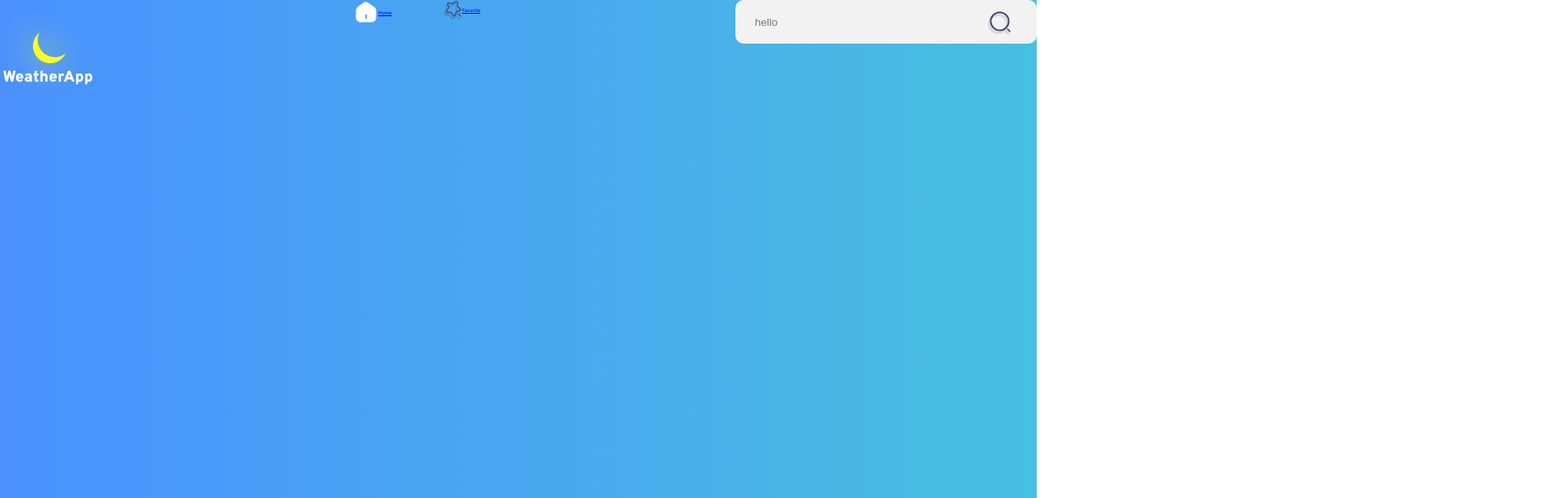
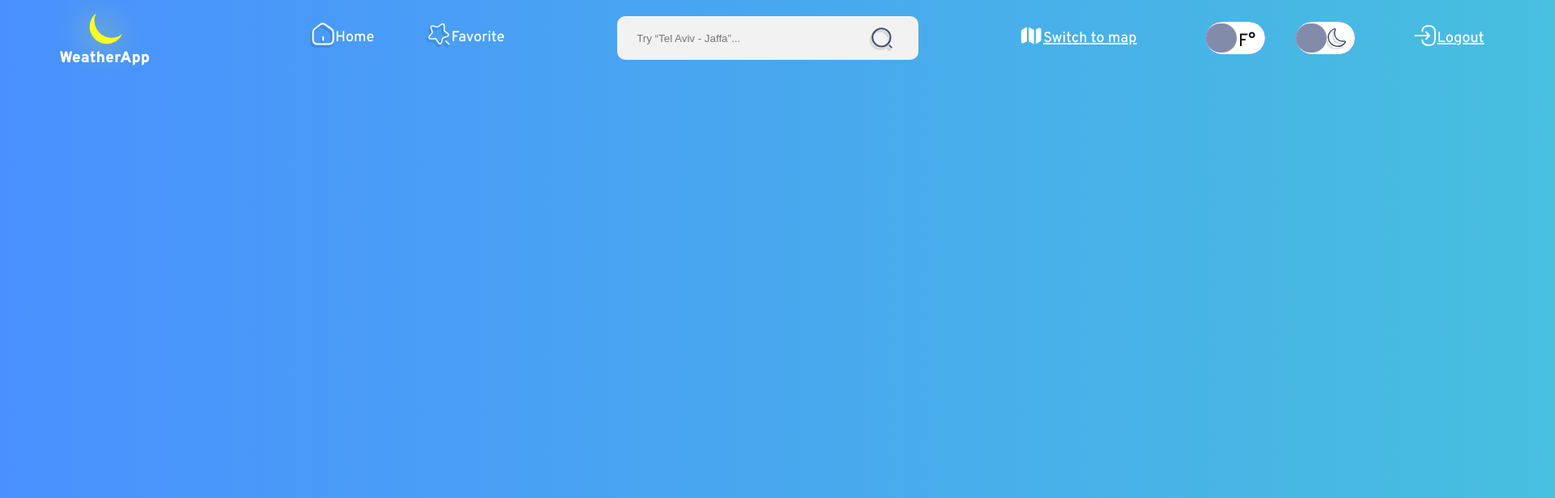
Before and after one commit to sagibarshai/Weather, a React (Create React App) app: page / in a window 1280 px wide. Shown: the top 616 px of the page at 81% size, 1920 px wide, since content can reach past the window. Built offline with nearby package versions, Linux system fonts and the light colour scheme.

Commit message:
working on header

```diff
--- a/src/GolbalStyle.tsx
+++ b/src/GolbalStyle.tsx
@@ -1,10 +1,11 @@
-import { createGlobalStyle, GlobalStyleComponent } from 'styled-components'
+import { createGlobalStyle, GlobalStyleComponent } from "styled-components";
 const GlobalStyle = createGlobalStyle`
 html, body {
     font-size: 62.5%;
     margin: 0 ;
     padding:0 ;
     font-family: 'Overpass', sans-serif;
+    /* overflow-x: hidden; */
     }
-`
+`;
 export default GlobalStyle;
--- a/src/components/Header.tsx
+++ b/src/components/Header.tsx
@@ -1,37 +1,74 @@
-import React from "react";
+import React, { useState } from "react";
 import { NavLink } from "react-router-dom";
+import themes from "../shared/themes/themes";
 import Input from "../shared/UIElements/Inputs/Input";
+import { StyledButton } from "../shared/UIElements/Button/Button";
 import { StyledHeader, StyledDiv } from "./StyledHeader";
 import { StyledIcon } from "../shared/Icons/Icon";
 import { ReactComponent as IconLogo } from "../shared/svg/logo.svg";
-import { ReactComponent as IconHomeFull } from "../shared/svg/home-full.svg";
-import { ReactComponent as IconFavoriteOutline } from "../shared/svg/fav-outline.svg";
 import { ReactComponent as IconSearchDark } from "../shared/svg/search-dark.svg";
+import { ReactComponent as IconMap } from "../shared/svg/map.svg";
+import { ReactComponent as IconMoonDark } from "../shared/svg/moon-dark.svg";
+import { ReactComponent as IconSunDark } from "../shared/svg/sun-dark.svg";
+import { ReactComponent as IconLogout } from "../shared/svg/log-out.svg";
+import Checkbox from "../shared/UIElements/Inputs/Checkbox";
+import NavLinkActiveStyle from "../shared/navLinks/NavLinkActiveStyle";
+import links, { Links } from "../shared/links/links";
+import { CSSProperties } from "styled-components";
 const Header = () => {
+     const [activeIcon, setActiveIcon] = useState<JSX.Element>();
+     const [activeIconId, setActiveIconId] = useState<string>();
+     const NavLinkStyleHandler = (isActive: boolean, link: Links) => {
+          if (isActive) {
+               setActiveIconId(link.to);
+               setActiveIcon(link.activeIcon);
+               return NavLinkActiveStyle;
+          }
+          return;
+     };
+
      return (
           <StyledHeader>
-               <StyledIcon>
+               <StyledDiv marginLeft="70px">
+                    <StyledIcon width="auto" height="142px">
                          <IconLogo />
                     </StyledIcon>
-               <StyledDiv>
-                    <NavLink to="/home">
+               </StyledDiv>
+               <StyledDiv gap="63px" marginLeft="190px">
+                    {links.map((link) => {
+                         return (
+                              <NavLink
+                                   key={link.to}
+                                   to={link.to}
+                                   style={({ isActive }) => {
+                                        return NavLinkStyleHandler(
+                                             isActive,
+                                             link
+                                        ) as CSSProperties;
+                                   }}
+                              >
+                                   <StyledButton
+                                        textUnderline="none"
+                                        variant="linkWithImg"
+                                        color={themes.white}
+                                   >
                                         <StyledIcon>
-                              <IconHomeFull />
+                                             {activeIconId === link.to
+                                                  ? activeIcon
+                                                  : link.defaultIcon}
                                         </StyledIcon>
-                         Home
+                                        {link.name}
+                                   </StyledButton>
                               </NavLink>
-                    <NavLink to="/favorite">
-                         <StyledIcon>
-                              <IconFavoriteOutline />
-                         </StyledIcon>
-                         Favorite
-                    </NavLink>
+                         );
+                    })}
                </StyledDiv>
+               <StyledDiv marginLeft="139px">
                     <Input
                          variant="active"
                          width="324px"
                          height="22px"
-                    placeHolder="hello"
+                         placeHolder="Try “Tel Aviv - Jaffa”..."
                     >
                          <StyledIcon
                               position="absolute"
@@ -42,6 +79,39 @@ const Header = () => {
                               <IconSearchDark />
                          </StyledIcon>
                     </Input>
+               </StyledDiv>
+               <StyledDiv marginLeft="124px">
+                    <StyledButton variant="linkWithImg" color={themes.white}>
+                         <StyledIcon width="30px" height="30px">
+                              <IconMap />
+                         </StyledIcon>
+                         Switch to map
+                    </StyledButton>
+               </StyledDiv>
+               <StyledDiv gap="38px" marginLeft="85px">
+                    <Checkbox
+                         htmlFor="degrees"
+                         id="degrees"
+                         variant="checkbox"
+                         LeftIcon="C°"
+                         rightIcon="F°"
+                    />
+                    <Checkbox
+                         htmlFor="mood"
+                         id="mood"
+                         variant="checkbox"
+                         LeftIcon={<IconSunDark />}
+                         rightIcon={<IconMoonDark />}
+                    />
+               </StyledDiv>
+               <StyledDiv marginLeft="72px" marginRight="70px">
+                    <StyledButton variant="linkWithImg" color={themes.white}>
+                         <StyledIcon width="30px" height="30px">
+                              <IconLogout />
+                         </StyledIcon>
+                         Logout
+                    </StyledButton>
+               </StyledDiv>
           </StyledHeader>
      );
 };
--- a/src/components/StyledHeader.tsx
+++ b/src/components/StyledHeader.tsx
@@ -1,16 +1,20 @@
 import styled from "styled-components";
 type StyledDivProps = {
      gap?: string;
+     marginLeft?: string;
+     marginRight?: string;
 };
 export const StyledHeader = styled.header`
-     width: 100%;
+     width: 100vw;
      height: 94px;
      background-color: transparent;
      display: flex;
      justify-content: space-between;
+     align-items: center;
 `;
 export const StyledDiv = styled.div<StyledDivProps>`
      display: flex;
-     justify-content: space-between;
-     gap: ${(props) => props.gap || "63px"};
+     justify-content: space-around;
+     gap: ${(props) => props.gap || "0px"};
+     margin-left: ${(props) => props.marginLeft || "0px"};
 `;
--- a/src/pages/StyledHome.tsx
+++ b/src/pages/StyledHome.tsx
@@ -3,6 +3,6 @@ import themes from "../shared/themes/themes";
 
 export const StyledPageContainer = styled.div`
      background-image: ${themes.backgroundPraimary};
-     min-width: 100vw;
      min-height: 100vh;
+     width: 1920px;
 `;
--- a/src/shared/UIElements/Button/Button.tsx
+++ b/src/shared/UIElements/Button/Button.tsx
@@ -11,6 +11,7 @@ type StyledButtonVariant =
 interface StyledButtonProps {
      variant?: StyledButtonVariant;
      colors?: Colors;
+     textUnderline?: string;
 }
 
 export const StyledButton = styled.button<StyledButtonProps>`
@@ -64,13 +65,14 @@ export const StyledButton = styled.button<StyledButtonProps>`
                       height: 22px;
                       font-weight: 500;
                       line-height: 1.2;
-                      color: #222;
+                      color: ${props.color || "#222"};
                       background: transparent;
                       box-shadow: none;
                       padding: 0;
                       width: max-content;
                       height: max-content;
-                      text-decoration: underline solid 2px;
+                      text-decoration: ${props.textUnderline ||
+                      "underline solid 2px"};
                  `
                : ""}
 `;
--- /dev/null
+++ b/src/shared/UIElements/Inputs/Checkbox.tsx
@@ -0,0 +1,70 @@
+import styled, { css } from "styled-components";
+import themes from "../../themes/themes";
+type Props = {
+     variant: "checkbox";
+     LeftIcon: string | JSX.Element;
+     rightIcon: string | JSX.Element;
+     id: string;
+     htmlFor?: any;
+};
+const StyledLabel = styled.label`
+     width: 73px;
+     height: 40px;
+     border-radius: 100px;
+     display: inline-block;
+     cursor: pointer;
+     background-color: blue;
+     /* overflow: hidden; */
+`;
+const StyledDivToggle = styled.div`
+     position: relative;
+     width: 73px;
+     height: 40px;
+     border-radius: 100px;
+     transition: background-color 0.4s;
+     background-color: ${themes.white};
+     &::after {
+          content: "";
+          position: absolute;
+          top: 50%;
+          left: 0;
+          transform: translateY(-50%);
+          height: 36px;
+          width: 38px;
+          background-color: ${themes.fadeText};
+          border-radius: 100px;
+          transition: transform 0.4s;
+     }
+`;
+const StyledInput = styled.input`
+     display: none;
+     &:checked + ${StyledDivToggle}::after {
+          transform: translate(35px, -50%);
+     }
+`;
+const StyledIconState = styled.div`
+     display: inline-block;
+     height: auto;
+     font-size: 2.2rem;
+     vertical-align: middle;
+     position: absolute;
+     top: 60%;
+     transform: translate(-50%, -50%);
+`;
+const Checkbox: React.FC<Props> = (props) => {
+     return (
+          <StyledLabel htmlFor={props.htmlFor}>
+               <StyledInput type="checkbox" id={props.id} />
+               <StyledDivToggle>
+                    <StyledIconState style={{ left: "30%" }}>
+                         {props.LeftIcon}
+                    </StyledIconState>
+                    <StyledIconState style={{ left: "70%" }}>
+                         {props.rightIcon}
+                    </StyledIconState>
+               </StyledDivToggle>
+          </StyledLabel>
+     );
+};
+
+export default Checkbox;
--- a/src/shared/UIElements/Inputs/Input.tsx
+++ b/src/shared/UIElements/Inputs/Input.tsx
@@ -1,6 +1,7 @@
 import styled, { css } from "styled-components";
+import { StyledIcon } from "../../Icons/Icon";
 import themes from "../../themes/themes";
-type InputProps = "inactive" | "focus" | "active" | "validation" | "checkbox";
+type InputProps = "inactive" | "focus" | "active" | "validation";
 interface Variant {
      variant?: InputProps;
 }
@@ -16,7 +17,6 @@ type Props = {
      position?: string;
      padding?: string;
      children?: JSX.Element;
-     border?: string;
 };
 type ErrorMessage = {
      display?: string;
--- a/src/shared/links/links.tsx
+++ b/src/shared/links/links.tsx
@@ -1,10 +1,26 @@
+import { ReactComponent as IconHomeFull } from "../svg/home-full.svg";
+import { ReactComponent as IconFavoriteFull } from "../svg/fav-full.svg";
+import { ReactComponent as IconHomeOutline } from "../svg/home-outline.svg";
+import { ReactComponent as IconFavoriteOutline } from "../svg/fav-outline.svg";
+
 export type Links = {
      to: string;
      name: string;
+     activeIcon?: JSX.Element;
+     defaultIcon?: JSX.Element;
 };
-
 const links: Links[] = [
-     { to: "/home", name: "Home" },
-     { to: "/favorite", name: "Favorite" },
+     {
+          to: "/home",
+          name: "Home",
+          activeIcon: <IconHomeFull />,
+          defaultIcon: <IconHomeOutline />,
+     },
+     {
+          to: "/favorite",
+          name: "Favorite",
+          activeIcon: <IconFavoriteFull />,
+          defaultIcon: <IconFavoriteOutline />,
+     },
 ];
 export default links;
--- /dev/null
+++ b/src/shared/navLinks/NavLinkActiveStyle.tsx
@@ -0,0 +1,15 @@
+import themes from "../themes/themes";
+type ObjectTypes = {
+     borderBottom?: string;
+     textDecoration?: string;
+     paddingBottom?: string;
+     color?: string;
+     marginRight?: string;
+};
+const NavLinkActiveStyle: ObjectTypes = {
+     borderBottom: "3px solid white",
+     textDecoration: "none",
+     paddingBottom: "18px",
+     color: themes.white,
+};
+export default NavLinkActiveStyle;
```
Also changed, not shown: src/shared/svg/fav-outline.svg. Lines whose indentation alone changed are shown as unchanged.
